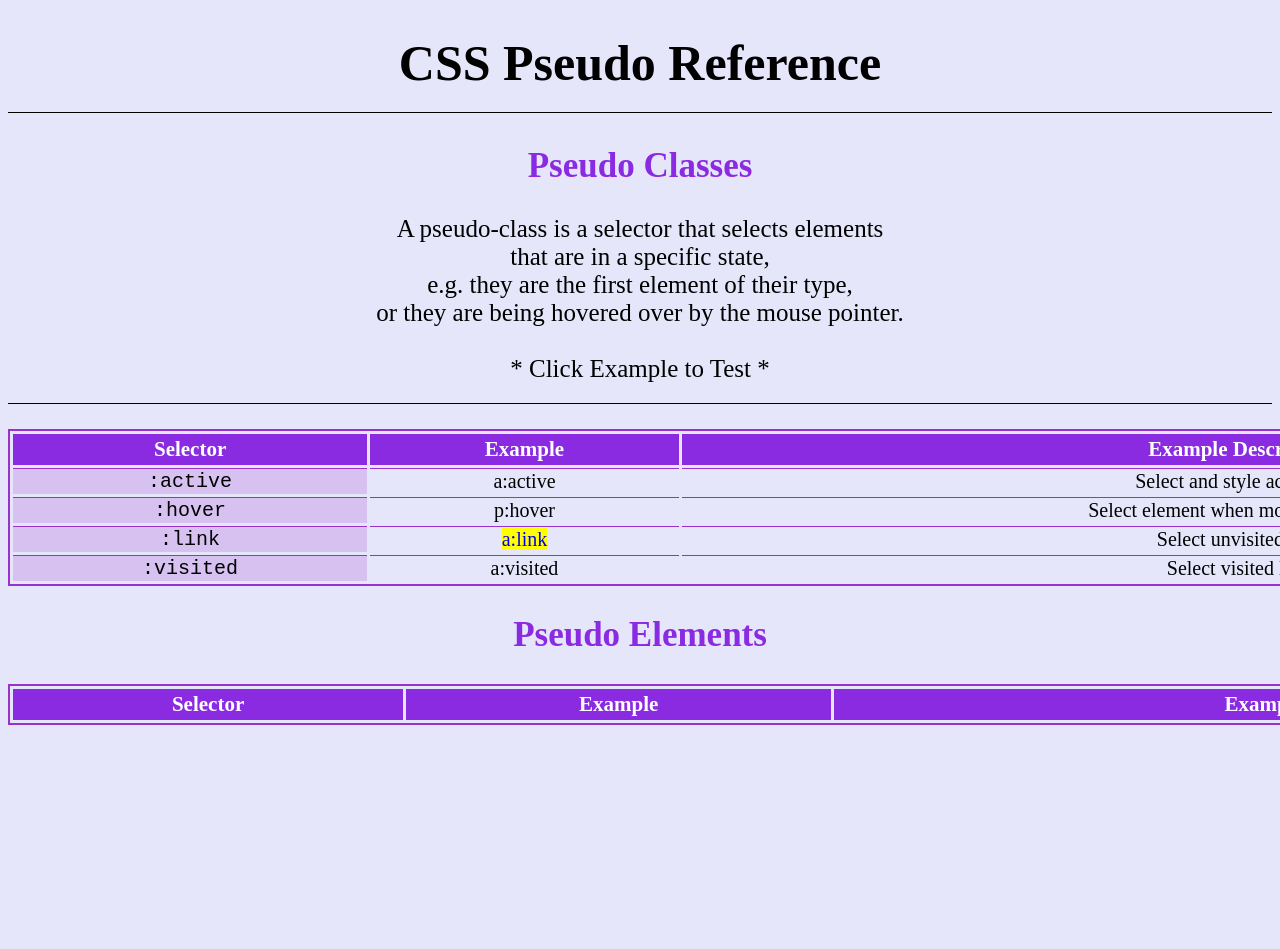
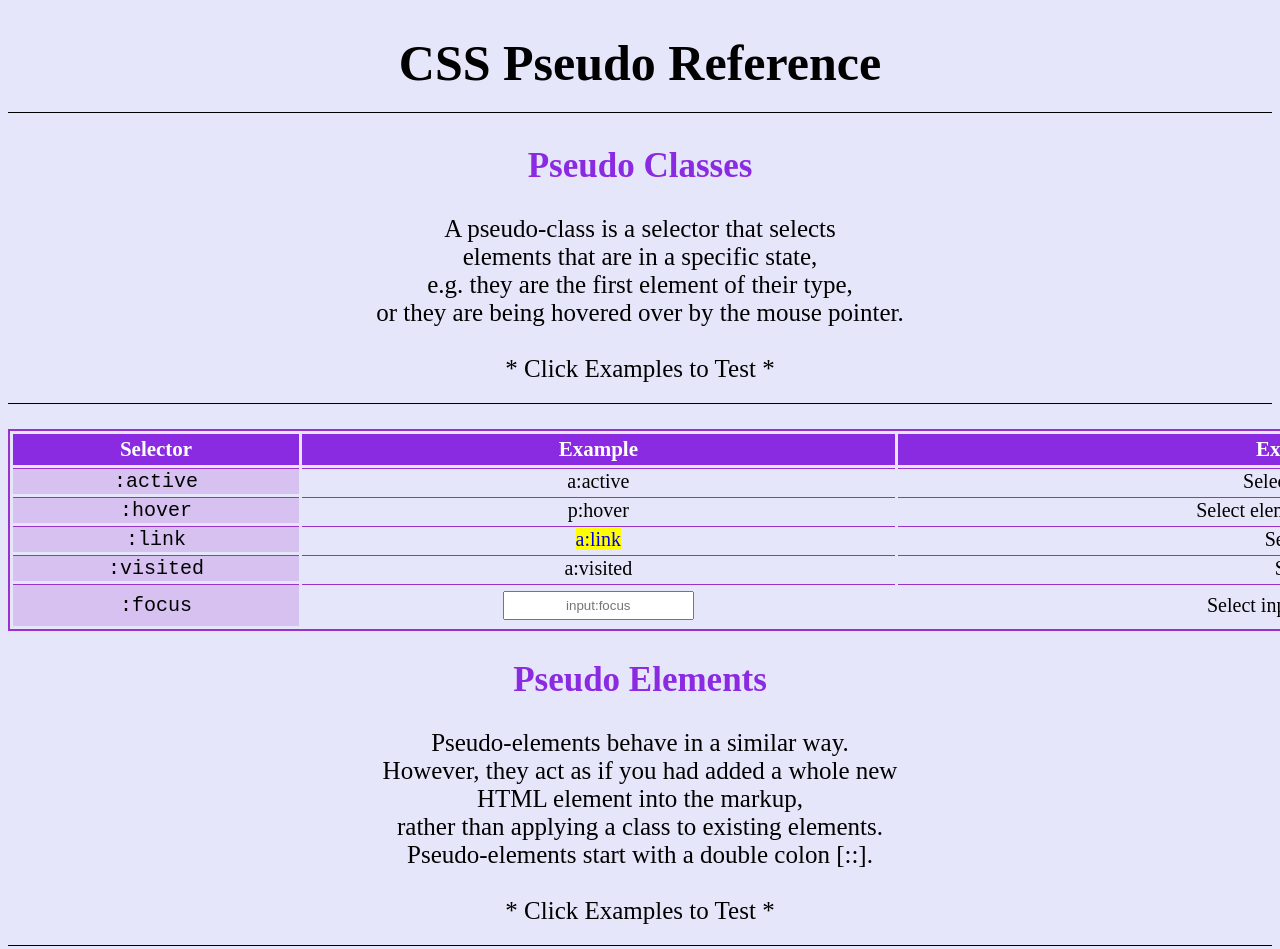
Before and after one commit to smei08/CodecademyProjects, a plain HTML site: page CheatSheet/Resources/index.html in a window 1280 px wide. Shown: the top 949 px of the page. Before the commit the page ends 800 px from the top, so only its background shows below. Drawn offline with Linux system fonts and the light colour scheme.

Commit message:
foucs added

```diff
--- a/CheatSheet/Resources/index.css
+++ b/CheatSheet/Resources/index.css
@@ -1,6 +1,7 @@
 html {
   font-family: serif;
   background-color: lavender;
+  overflow: scroll;
 }
 h1 {
   text-align: center;
@@ -67,3 +68,11 @@ td {
 .visit a:visited {
   color: yellow;
 }
+.foc input {
+  text-align: center;
+  padding: 5px;
+  margin: 5px;
+}
+.foc input:focus {
+  background-color: yellow;
+}
--- a/CheatSheet/Resources/index.html
+++ b/CheatSheet/Resources/index.html
@@ -18,12 +18,12 @@
     <div>
       <h2 class="classes">Pseudo Classes</h2>
       <p>
-        A pseudo-class is a selector that selects elements <br />
-        that are in a specific state, <br />
+        A pseudo-class is a selector that selects<br />
+        elements that are in a specific state, <br />
         e.g. they are the first element of their type, <br />
         or they are being hovered over by the mouse pointer.
         <br /><br />
-        * Click Example to Test *
+        * Click Examples to Test *
       </p>
 
       <!-- pseudo class table -->
@@ -63,6 +63,13 @@
             </td>
             <td>Select visited links</td>
           </tr>
+          <tr>
+            <td class="code">:focus</td>
+            <td class="foc example">
+              <input type="text" placeholder="input:focus" />
+            </td>
+            <td>Select input field when it gets focus</td>
+          </tr>
         </tbody>
       </table>
     </div>
@@ -70,6 +77,15 @@
     <!-- pseudo element table-->
     <div>
       <h2 class="elements">Pseudo Elements</h2>
+      <p>
+        Pseudo-elements behave in a similar way.<br />
+        However, they act as if you had added a whole new <br />HTML element
+        into the markup,<br />
+        rather than applying a class to existing elements.<br />
+        Pseudo-elements start with a double colon [::].
+        <br /><br />
+        * Click Examples to Test *
+      </p>
       <table>
         <thead>
           <tr>
```
